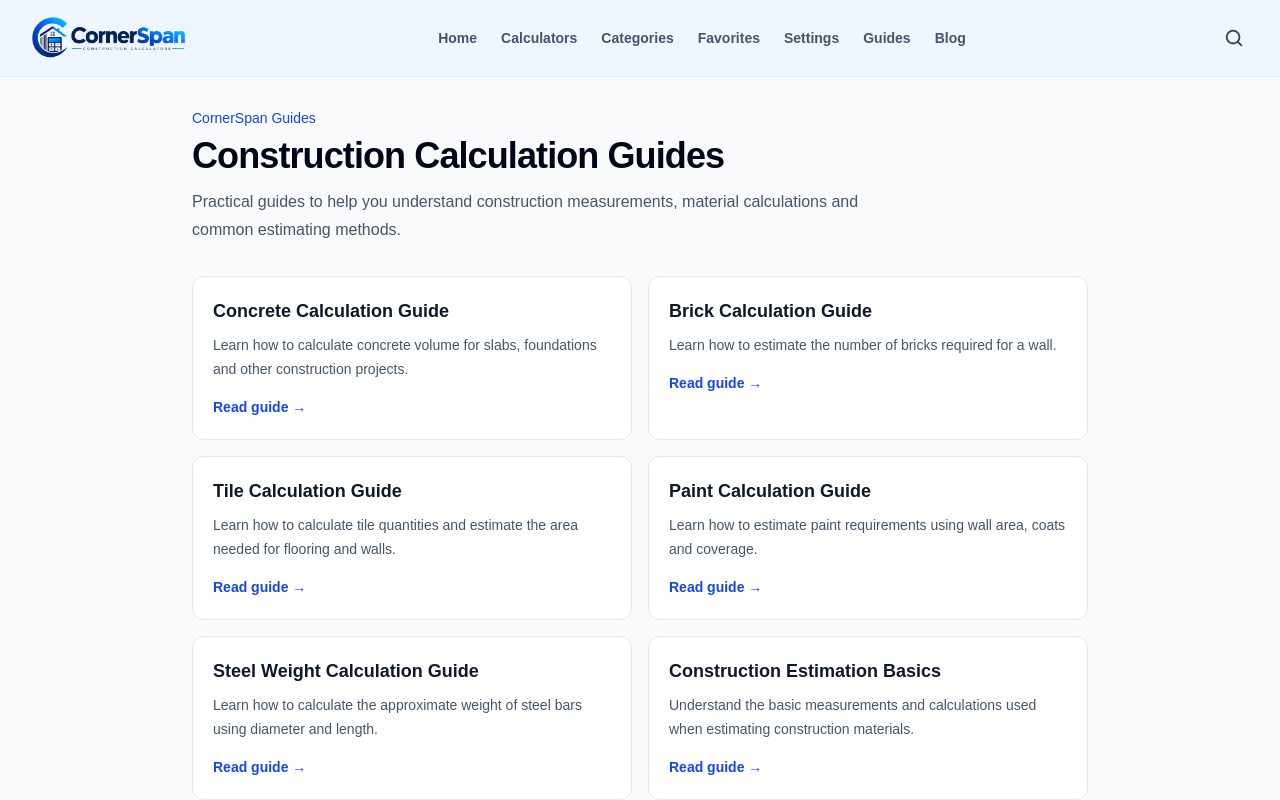
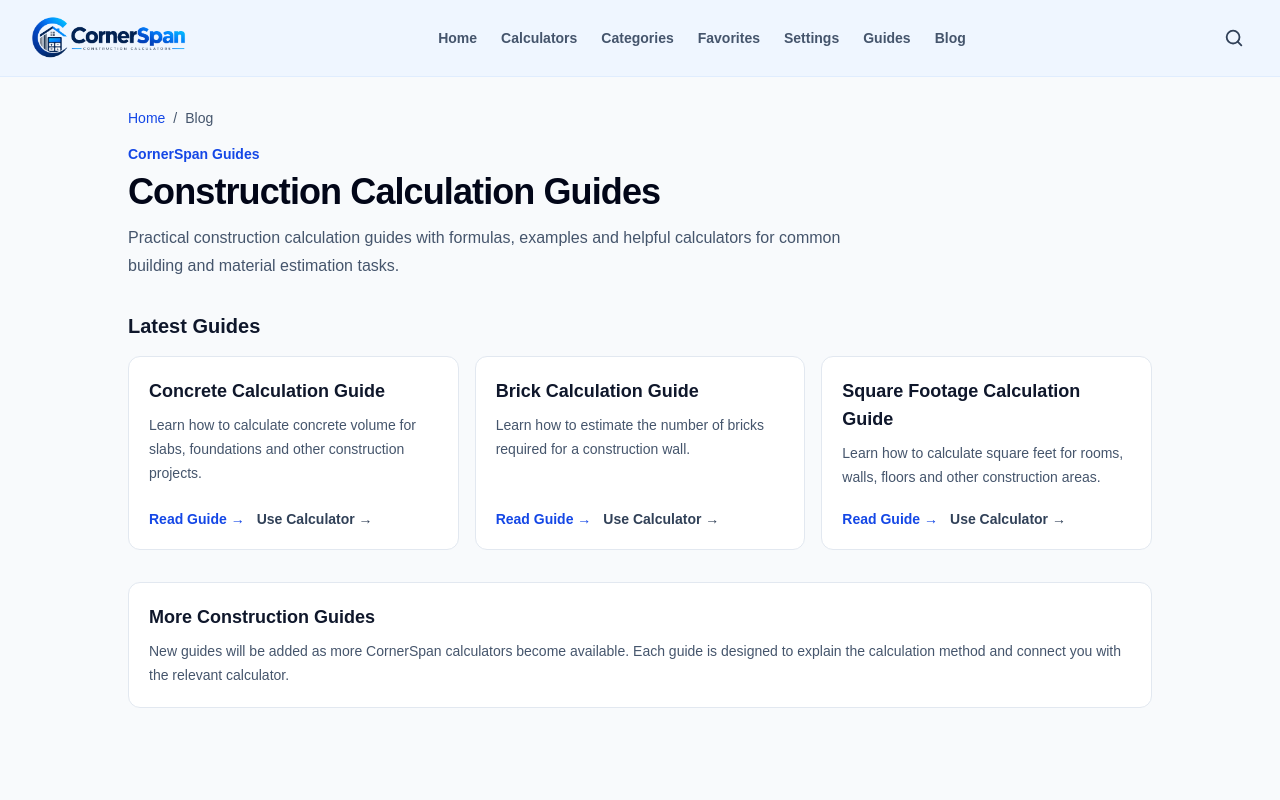
Before and after one commit to km7max-cmd/cornerspan, a Next.js app: page /blog in a window 1280 px wide. Shown: the top 800 px of the page. Built offline with nearby package versions, Linux system fonts and the light colour scheme.

Commit message:
Update BlogPage with calculator post structure
Refactor blog page to use structured calculator posts with improved descriptions and links.

```diff
--- a/app/blog/page.tsx
+++ b/app/blog/page.tsx
@@ -1,50 +1,61 @@
 import Link from "next/link";
 
-const guides = [
+type CalculatorPost = {
+  title: string;
+  description: string;
+  calculatorHref: string;
+  postHref: string;
+};
+
+const calculatorPosts: CalculatorPost[] = [
   {
     title: "Concrete Calculation Guide",
     description:
       "Learn how to calculate concrete volume for slabs, foundations and other construction projects.",
-    href: "/guides/concrete-volume",
+    calculatorHref: "/calculators/concrete",
+    postHref: "/blog/concrete-calculation",
   },
   {
     title: "Brick Calculation Guide",
     description:
-      "Learn how to estimate the number of bricks required for a wall.",
-    href: "/guides/brick-calculation",
+      "Learn how to estimate the number of bricks required for a construction wall.",
+    calculatorHref: "/calculators/brick",
+    postHref: "/blog/brick-calculation",
   },
   {
-    title: "Tile Calculation Guide",
+    title: "Square Footage Calculation Guide",
     description:
-      "Learn how to calculate tile quantities and estimate the area needed for flooring and walls.",
-    href: "/guides/tile-calculation",
-  },
-  {
-    title: "Paint Calculation Guide",
-    description:
-      "Learn how to estimate paint requirements using wall area, coats and coverage.",
-    href: "/guides/paint-calculation",
-  },
-  {
-    title: "Steel Weight Calculation Guide",
-    description:
-      "Learn how to calculate the approximate weight of steel bars using diameter and length.",
-    href: "/guides/steel-weight",
-  },
-  {
-    title: "Construction Estimation Basics",
-    description:
-      "Understand the basic measurements and calculations used when estimating construction materials.",
-    href: "/guides/construction-estimation-basics",
+      "Learn how to calculate square feet for rooms, walls, floors and other construction areas.",
+    calculatorHref: "/calculators/square-footage",
+    postHref: "/blog/square-footage-calculation",
   },
 ];
 
 export default function BlogPage() {
   return (
     <main className="min-h-screen bg-slate-50 px-4 py-8 sm:px-6">
-      <div className="mx-auto max-w-4xl">
-        <div className="mb-8">
-          <p className="text-sm font-medium text-blue-700">
+      <div className="mx-auto max-w-5xl">
+
+        {/* Breadcrumb */}
+        <nav
+          aria-label="Breadcrumb"
+          className="mb-4 text-sm text-slate-600"
+        >
+          <Link
+            href="/"
+            className="text-blue-700 hover:underline"
+          >
+            Home
+          </Link>
+
+          <span className="mx-2">/</span>
+
+          <span>Blog</span>
+        </nav>
+
+        {/* Header */}
+        <header className="mb-8">
+          <p className="text-sm font-semibold text-blue-700">
             CornerSpan Guides
           </p>
 
@@ -52,36 +63,75 @@ export default function BlogPage() {
             Construction Calculation Guides
           </h1>
 
-          <p className="mt-3 max-w-2xl text-base leading-7 text-slate-600">
-            Practical guides to help you understand construction
-            measurements, material calculations and common estimating
-            methods.
+          <p className="mt-3 max-w-3xl text-base leading-7 text-slate-600">
+            Practical construction calculation guides with formulas,
+            examples and helpful calculators for common building and
+            material estimation tasks.
           </p>
-        </div>
+        </header>
 
-        <div className="grid gap-4 sm:grid-cols-2">
-          {guides.map((guide) => (
-            <article
-              key={guide.href}
-              className="rounded-xl border border-slate-200 bg-white p-5"
-            >
-              <h2 className="text-lg font-bold text-slate-900">
-                {guide.title}
-              </h2>
+        {/* Posts */}
+        <section aria-labelledby="latest-guides">
+          <h2
+            id="latest-guides"
+            className="mb-4 text-xl font-bold text-slate-900"
+          >
+            Latest Guides
+          </h2>
 
-              <p className="mt-2 text-sm leading-6 text-slate-600">
-                {guide.description}
-              </p>
+          <div className="grid gap-4 sm:grid-cols-2 lg:grid-cols-3">
+            {calculatorPosts.map((post) => (
+              <article
+                key={post.postHref}
+                className="flex flex-col rounded-xl border border-slate-200 bg-white p-5"
+              >
+                <h3 className="text-lg font-bold text-slate-900">
+                  <Link
+                    href={post.postHref}
+                    className="hover:text-blue-700 hover:underline"
+                  >
+                    {post.title}
+                  </Link>
+                </h3>
 
-              <Link
-                href={guide.href}
-                className="mt-4 inline-block text-sm font-semibold text-blue-700 hover:underline"
-              >
-                Read guide →
-              </Link>
-            </article>
-          ))}
-        </div>
+                <p className="mt-2 flex-1 text-sm leading-6 text-slate-600">
+                  {post.description}
+                </p>
+
+                <div className="mt-5 flex flex-wrap gap-3">
+                  <Link
+                    href={post.postHref}
+                    className="text-sm font-semibold text-blue-700 hover:underline"
+                  >
+                    Read Guide →
+                  </Link>
+
+                  <Link
+                    href={post.calculatorHref}
+                    className="text-sm font-semibold text-slate-700 hover:underline"
+                  >
+                    Use Calculator →
+                  </Link>
+                </div>
+              </article>
+            ))}
+          </div>
+        </section>
+
+        {/* Future posts explanation */}
+        <section className="mt-8 rounded-xl border border-slate-200 bg-white p-5">
+          <h2 className="text-lg font-bold text-slate-900">
+            More Construction Guides
+          </h2>
+
+          <p className="mt-2 text-sm leading-6 text-slate-600">
+            New guides will be added as more CornerSpan calculators
+            become available. Each guide is designed to explain the
+            calculation method and connect you with the relevant
+            calculator.
+          </p>
+        </section>
+
       </div>
     </main>
   );
```
